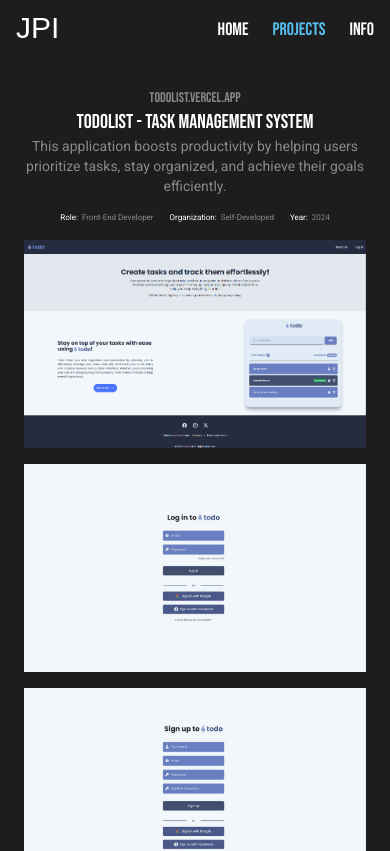
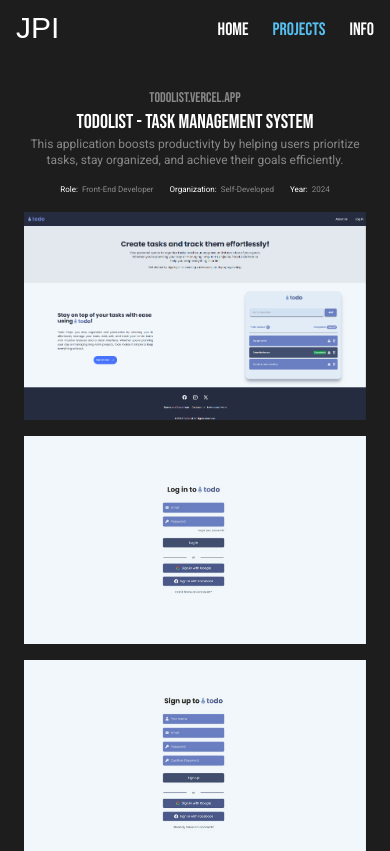
Before and after one commit to xjohnpatrick/portfolio, a Next.js app: page /projects/0 in a window 390 px wide. Shown: the top 851 px of the page. Built offline with nearby package versions, Linux system fonts and the light colour scheme; a web font is replaced by a local one.

Commit message:
05.11.24.1821

```diff
--- a/app/projects/[id]/page.tsx
+++ b/app/projects/[id]/page.tsx
@@ -32,7 +32,7 @@ export default function ProjectPage({ params }: { params: { id: string } }) {
         <span className="text-white text-xl lg:text-3xl font-bebas text-center">
           {project.title} - {project.description}
         </span>
-        <p className="text-gray text-sm text-center">{project.about}</p>
+        <p className="text-gray text-xs lg:text-sm text-center">{project.about}</p>
       </div>
       <div className="flex gap-4">
         <p className="flex text-white text-[8px] sm:text-[10px]">
```
